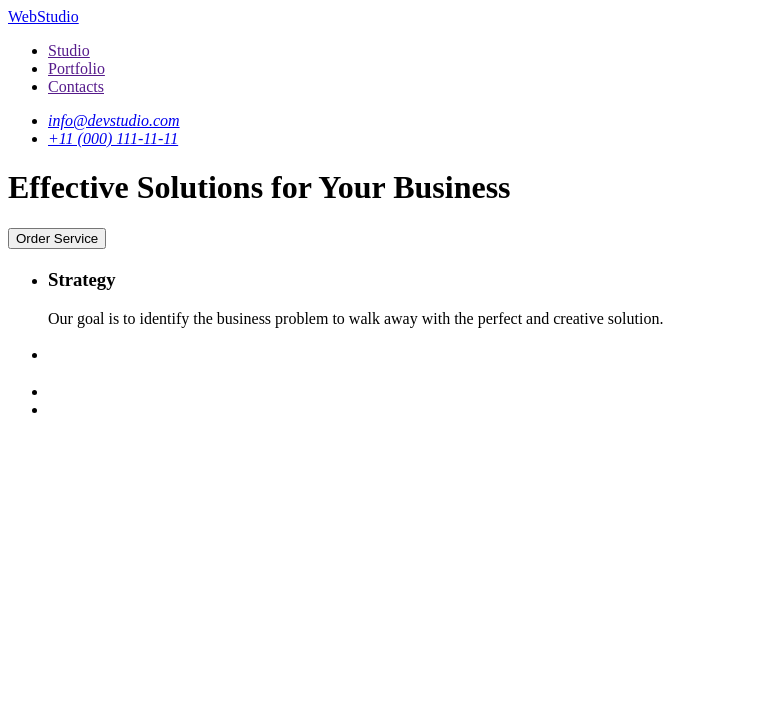
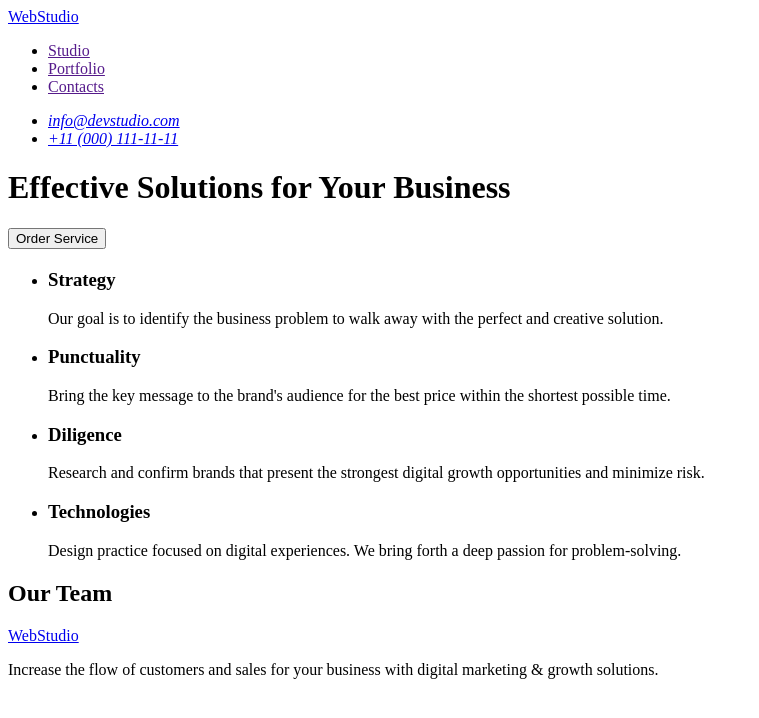
Before and after one commit to KDabizha/goit-markup-hw-01, a plain HTML site: page index.html in a window 1280 px wide. Shown: the whole page, without its empty margins (0-759 px from the left). Drawn offline with Linux system fonts and the light colour scheme.

Commit message:
add list in section main and add section footer

```diff
--- a/index.html
+++ b/index.html
@@ -25,17 +25,30 @@
     </header>
     <main>
         <h1>Effective Solutions for Your Business</h1>
+
         <button type="button">Order Service</button>
 
         <h2></h2>
         <ul>
             <li><h3>Strategy</h3><p>Our goal is to identify the business
                 problem to walk away with the perfect and creative solution. </p></li>
-            <li><h3><p></p></h3></li>
-            <li></li>
-            <li></li>
+            <li><h3>Punctuality</h3><p>Bring the key message to the brand's
+                audience for the best price within the shortest possible time.</p></li>
+            <li><h3>Diligence</h3><p>Research and confirm brands that present the
+                strongest digital growth opportunities and minimize risk.</p></li>
+            <li><h3>Technologies</h3><p>Design practice focused on digital experiences.
+                 We bring forth a deep passion for problem-solving.</p></li>
         </ul>
 
+        <h2>Our Team</h2>
+
     </main>
+    <footer>
+        <nav>
+            <a href="./index.html">WebStudio</a>
+        </nav>
+        <p>Increase the flow of customers and sales for your business with
+            digital marketing & growth solutions.</p>
+    </footer>
 </body>
 </html>
```
